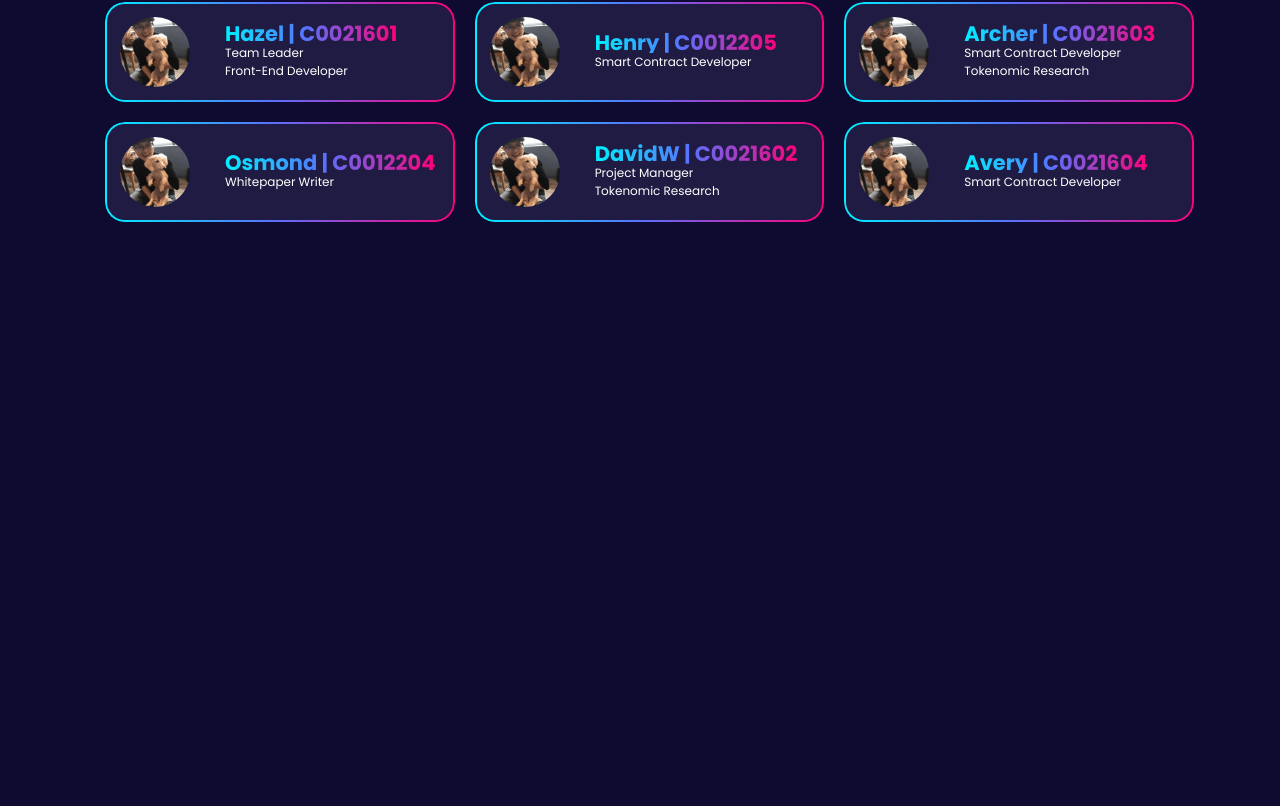
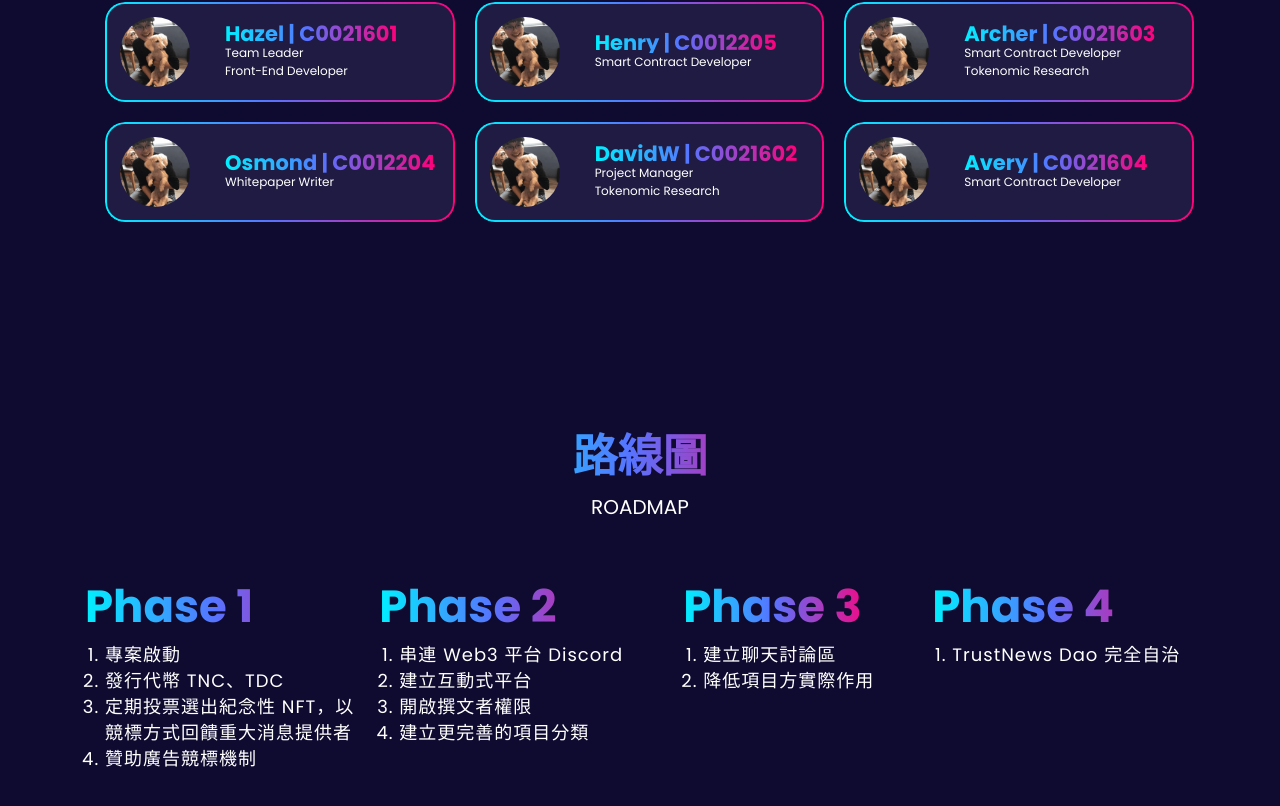
Before and after one commit to hahaicanfly/batch2-final-project-team-6, a React (Vite) app in the folder frontend/: page / in a window 1280 px wide. Shown: the part 4137-4943 px from the top of the page. Before the commit the page ends 4459 px from the top, so only its background shows below. Built offline with nearby package versions, Linux system fonts and the light colour scheme.

Commit message:
feat(Home): Section8 completed

```diff
--- a/frontend/src/App.tsx
+++ b/frontend/src/App.tsx
@@ -1,4 +1,4 @@
-import { Section1, Section2, Section3, Section4, Section5, Section6, Section7 } from './components'
+import { Section1, Section2, Section3, Section4, Section5, Section6, Section7, Section8 } from './components'
 
 import './assets/style/reset.css'
 // import './assets/style/_mixins.scss'
@@ -15,6 +15,7 @@ export const App = () => {
       <Section5 />
       <Section6 />
       <Section7 />
+      <Section8 />
     </>
   )
 }
--- a/frontend/src/assets/style/helper.scss
+++ b/frontend/src/assets/style/helper.scss
@@ -53,6 +53,7 @@
 .col-6 { width: 50%; }
 .col-5 { width: 42%; }
 .col-4 { width: 33.3%; }
+.col-3 { width: 25%; }
 
 .col-sm-4 {
   @media screen and (min-width: 232px) {
--- a/frontend/src/assets/style/home.scss
+++ b/frontend/src/assets/style/home.scss
@@ -44,7 +44,7 @@ section span {
 
 
 /* Section */
-.section2, .section3, .section4, .section5, .section6, .section7 {
+.section2, .section3, .section4, .section5, .section6, .section7, .section8 {
   .info {
     margin-bottom: 5rem;
   }
@@ -77,6 +77,9 @@ section span {
 
 /* Section3 */
 .section3, .section6, .section7 {
+  .info .title {
+    width: 30%;
+  }
 
   .box {
     position: relative;
@@ -213,3 +216,22 @@ section span {
     }
   }
 }
+
+.section8 {
+  .info .title {
+    width: 30%;
+    margin: 0 auto;
+  }
+
+  ul {
+    font-size: 1.8rem;
+    line-height: 2.6rem;
+    letter-spacing: 1px;
+    list-style: decimal;
+    padding-left: 2rem;
+  }
+
+  .col-3 {
+    align-items: start;
+  }
+}
--- /dev/null
+++ b/frontend/src/components/Home/Section8.tsx
@@ -0,0 +1,62 @@
+export const Section8 = () => {
+  const phaseList = [
+    {
+      title: 'Phase 1',
+      content: [
+        '專案啟動',
+        '發行代幣 TNC、TDC',
+        '定期投票選出紀念性 NFT，以競標方式回饋重大消息提供者',
+        '贊助廣告競標機制'
+      ]
+    },
+    {
+      title: 'Phase 2',
+      content: [
+        '串連 Web3 平台 Discord',
+        '建立互動式平台',
+        '開啟撰文者權限',
+        '建立更完善的項目分類'
+      ]
+    },
+    {
+      title: 'Phase 3',
+      content: [
+        '建立聊天討論區',
+        '降低項目方實際作用'
+      ]
+    },
+    {
+      title: 'Phase 4',
+      content: [
+        'TrustNews Dao 完全自治'
+      ]
+    },
+  ]
+
+  return (
+    <section className="section8">
+      <div className="container">
+        <div className="info text-center">
+          <div className="title linear-text">路線圖</div>
+          <span>ROADMAP</span>
+        </div>
+
+        <div className="row">
+          {phaseList.map((phase, index) => (
+            <div className="col-3 flex-justify" key={index}>
+              <div className="box">
+                <h2 className="name title linear-text">{phase.title}</h2>
+
+                <ul>
+                  {phase.content.map((item, i) => (
+                    <li key={i}>{item}<br /></li>
+                  ))}
+                </ul>
+              </div>
+            </div>
+          ))}
+        </div>
+      </div>
+    </section>
+  )
+}
--- a/frontend/src/components/Home/index.ts
+++ b/frontend/src/components/Home/index.ts
@@ -5,3 +5,4 @@ export { Section4 } from './Section4'
 export { Section5 } from './Section5'
 export { Section6 } from './Section6'
 export { Section7 } from './Section7'
+export { Section8 } from './Section8'
--- a/frontend/src/components/index.ts
+++ b/frontend/src/components/index.ts
@@ -1,2 +1,2 @@
-export { Section1, Section2, Section3, Section4, Section5, Section6, Section7 } from './Home'
+export { Section1, Section2, Section3, Section4, Section5, Section6, Section7, Section8 } from './Home'
 export { Header } from './Header'
```
